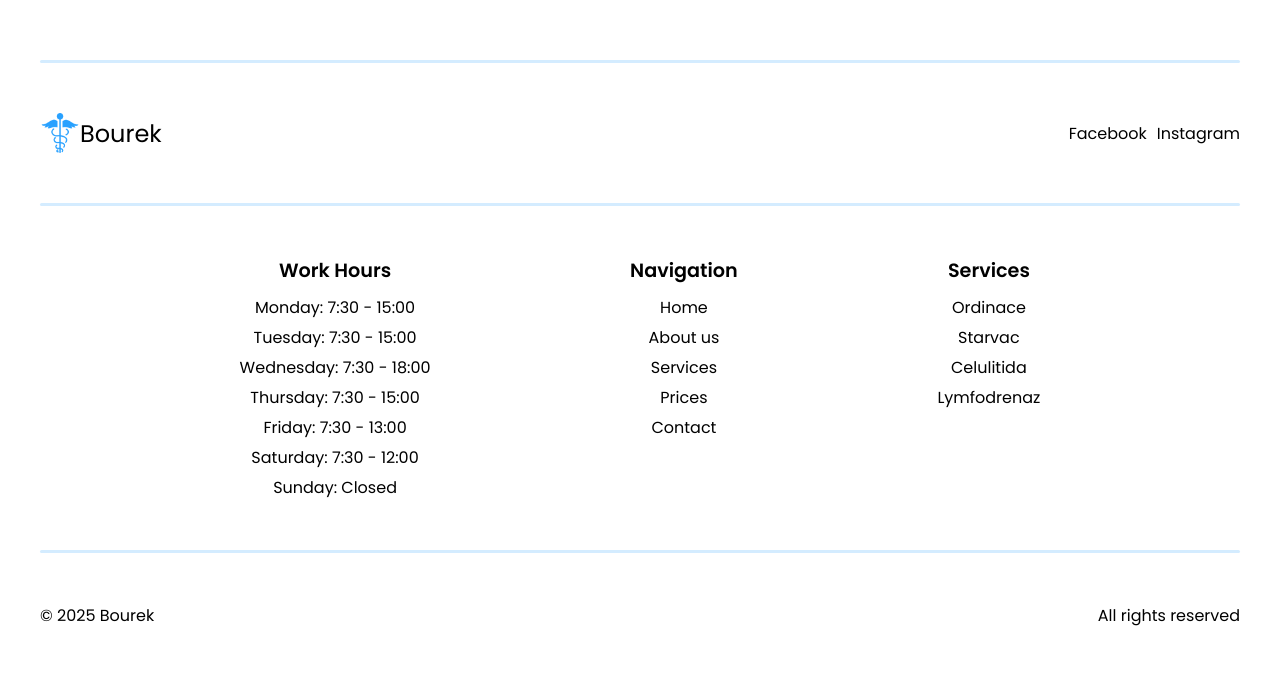
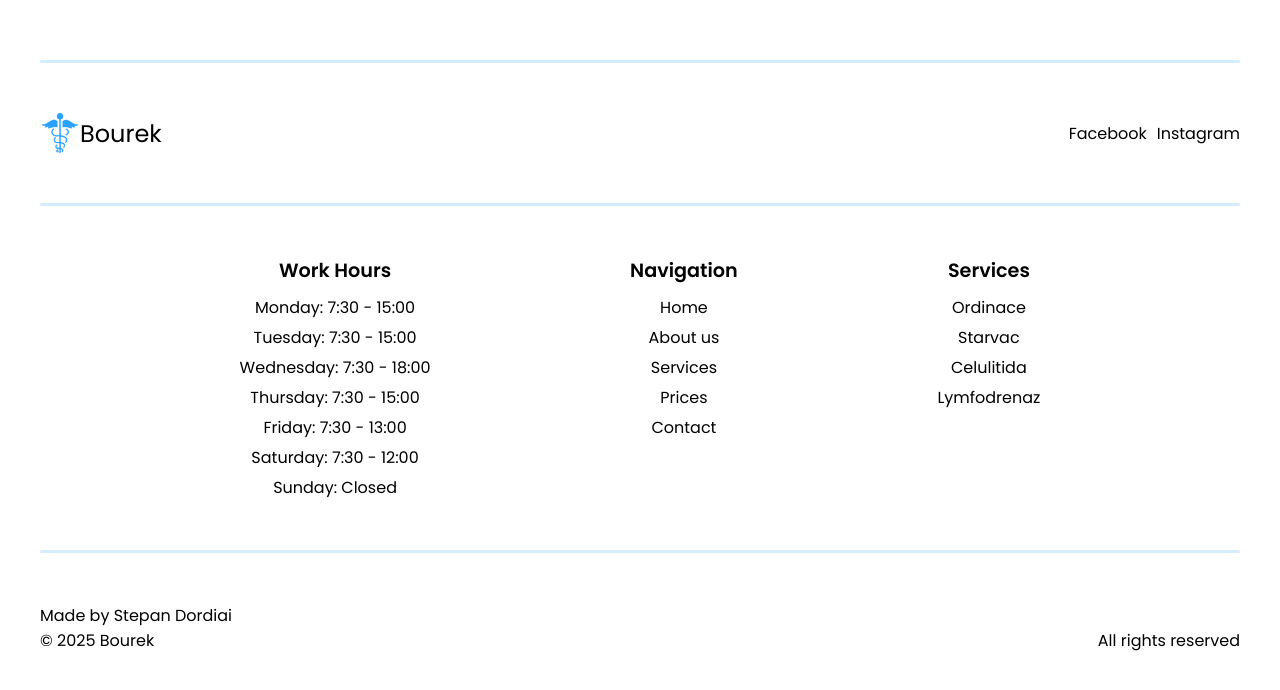
Before and after one commit to stepandordiai/bourek, a React (Vite) app: page /contact in a window 1280 px wide. Shown: the part 1420-2110 px from the top of the page. Before the commit the page ends 2088 px from the top, so only its background shows below. Built offline with nearby package versions, Linux system fonts and the light colour scheme.

Commit message:
v1.1.0 Add creator and fix bugs

```diff
--- a/package.json
+++ b/package.json
@@ -4,7 +4,7 @@
     "version": "0.0.0",
     "type": "module",
     "scripts": {
-        "dev": "vite --host",
+        "dev": "vite",
         "build": "vite build",
         "lint": "eslint .",
         "preview": "vite preview"
--- a/src/components/Footer/Footer.jsx
+++ b/src/components/Footer/Footer.jsx
@@ -1,7 +1,7 @@
 import { NavLink } from "react-router-dom";
 import logoImg from "./../../assets/medical-symbol.png";
+import CustomLine from "../CustomLine/CustomLine";
 import "./Footer.scss";
-import CustomLine from "../CustomLine/CustomLine";
 
 const Footer = () => {
     return (
@@ -75,8 +75,16 @@ const Footer = () => {
             </div>
             <CustomLine />
             <div className="footer__footer">
-                <p className="copyright">&copy; 2025 Bourek</p>
-                <p>All rights reserved</p>
+                <p className="creator">
+                    Made by{" "}
+                    <a href="https://stepandordiai.netlify.app/">
+                        Stepan Dordiai
+                    </a>
+                </p>
+                <div>
+                    <p className="copyright">&copy; 2025 Bourek</p>
+                    <p>All rights reserved</p>
+                </div>
             </div>
         </footer>
     );
--- a/src/components/Footer/Footer.scss
+++ b/src/components/Footer/Footer.scss
@@ -72,8 +72,21 @@
 
 .footer__footer {
     display: flex;
-    justify-content: space-between;
-    align-items: center;
+    flex-direction: column;
+    div {
+        display: flex;
+        justify-content: space-between;
+        align-items: center;
+    }
+}
+
+.creator {
+    a {
+        transition: color 200ms;
+        &:hover {
+            color: var(--blue-clr);
+        }
+    }
 }
 
 @media (max-width: 600px) {
--- a/src/components/Header/Header.jsx
+++ b/src/components/Header/Header.jsx
@@ -91,31 +91,31 @@ const Header = () => {
                                 Ordinace
                             </NavLink>
                             <NavLink
-                                className={({ isActive }) => {
-                                    return isActive
+                                className={({ isActive }) =>
+                                    isActive
                                         ? activeLinkOption
-                                        : inactiveLinkOption;
-                                }}
+                                        : inactiveLinkOption
+                                }
                                 to="/starvac"
                             >
                                 Starvac
                             </NavLink>
                             <NavLink
-                                className={({ isActive }) => {
-                                    return isActive
+                                className={({ isActive }) =>
+                                    isActive
                                         ? activeLinkOption
-                                        : inactiveLinkOption;
-                                }}
+                                        : inactiveLinkOption
+                                }
                                 to="/cellulite"
                             >
                                 Celulitida
                             </NavLink>
                             <NavLink
-                                className={({ isActive }) => {
-                                    return isActive
+                                className={({ isActive }) =>
+                                    isActive
                                         ? activeLinkOption
-                                        : inactiveLinkOption;
-                                }}
+                                        : inactiveLinkOption
+                                }
                                 to="/lymfodrenaz"
                             >
                                 Lymfodrenaz
@@ -123,7 +123,14 @@ const Header = () => {
                         </div>
                     </li>
                     <li>
-                        <NavLink to="/prices">Prices</NavLink>
+                        <NavLink
+                            className={({ isActive }) =>
+                                isActive ? activeLink : inactiveLink
+                            }
+                            to="/prices"
+                        >
+                            Prices
+                        </NavLink>
                     </li>
                     <li>
                         <NavLink
--- a/src/pages/Home/Home.scss
+++ b/src/pages/Home/Home.scss
@@ -2,7 +2,7 @@
     display: flex;
     justify-content: space-evenly;
     align-items: center;
-    height: calc(100dvh - 70px);
+    height: calc(100vh - 70px);
 }
 
 .home > div {
```
